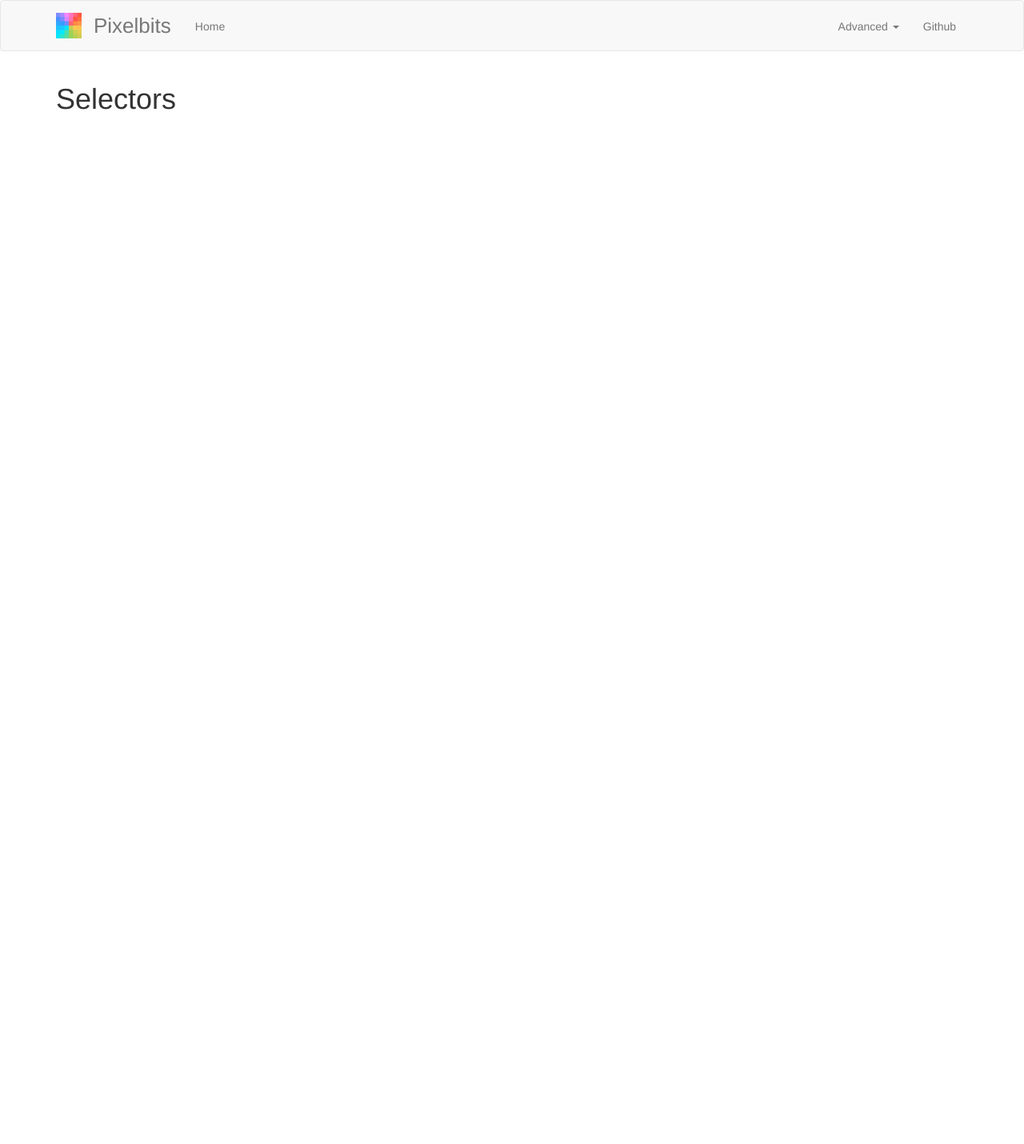
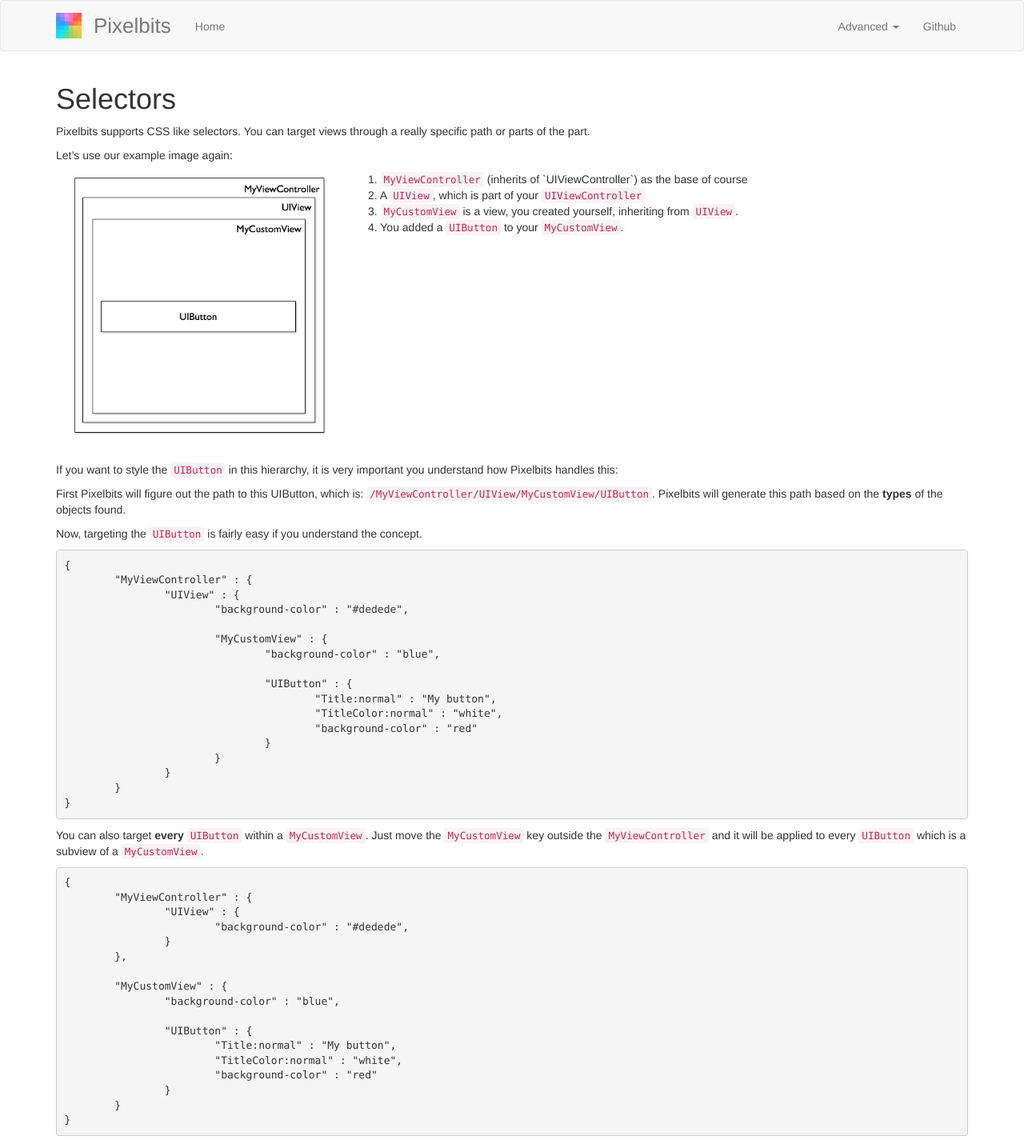
Before and after one commit to depl0y/pixelbits, a Jekyll site: the page built from advanced/selectors.md, in a window 1280 px wide. Shown: the whole page at 80% size. Built offline with Jekyll 4.4.1, drawn with Linux system fonts in a browser that asks for light colours; before the commit the page ends 900 px from its top, so only the background shows below that.

Commit message:
Docs updated

```diff
--- a/advanced/selectors.md
+++ b/advanced/selectors.md
@@ -3,3 +3,70 @@ layout: page
 ---
 
 # Selectors
+
+Pixelbits supports CSS like selectors. You can target views through a really specific path or parts of the part.
+
+Let's use our example image again:
+
+<div class="row">
+<div class="col-lg-4 col-md-4 col-xs-12 col-sm-12">
+	<img src="{{ "/images/hierarchy-example.jpg" | prepend: site.baseurl }}" class="col-lg-12 col-md-12 col-sm-12 col-xs-12" />
+	<br/><br/>
+</div>
+<div class="col-lg-8 col-md-8 col-xs-12 col-sm-12">
+	1. <code>MyViewController</code> (inherits of `UIViewController`) as the base of course<br/>
+	2. A <code>UIView</code>, which is part of your <code>UIViewController</code><br/>
+	3. <code>MyCustomView</code> is a view, you created yourself, inheriting from <code>UIView</code>.<br/>
+	4. You added a <code>UIButton</code> to your <code>MyCustomView</code>.
+</div>
+</div><br/>
+
+If you want to style the `UIButton` in this hierarchy, it is very important you understand how Pixelbits handles this:
+
+First Pixelbits will figure out the path to this UIButton, which is: `/MyViewController/UIView/MyCustomView/UIButton`. Pixelbits will generate this
+path based on the **types** of the objects found.
+
+Now, targeting the `UIButton` is fairly easy if you understand the concept.
+
+{% highlight js %}
+{
+	"MyViewController" : {
+		"UIView" : {
+			"background-color" : "#dedede",
+
+			"MyCustomView" : {
+				"background-color" : "blue",
+
+				"UIButton" : {
+					"Title:normal" : "My button",
+					"TitleColor:normal" : "white",
+					"background-color" : "red"
+				}
+			}
+		}
+	}
+}
+{% endhighlight %}
+
+You can also target **every** `UIButton` within a `MyCustomView`. Just move the `MyCustomView` key outside the `MyViewController` and it will be applied to every `UIButton`
+which is a subview of a `MyCustomView`.
+
+{% highlight js %}
+{
+	"MyViewController" : {
+		"UIView" : {
+			"background-color" : "#dedede",
+		}
+	},
+
+	"MyCustomView" : {
+		"background-color" : "blue",
+
+		"UIButton" : {
+			"Title:normal" : "My button",
+			"TitleColor:normal" : "white",
+			"background-color" : "red"
+		}
+	}
+}
+{% endhighlight %}
```
Also changed, not shown: index.md (+4 -4 lines), images/Hierarchy-example.jpg (added), images/hierarchy-1.png (deleted), 5 other files.
